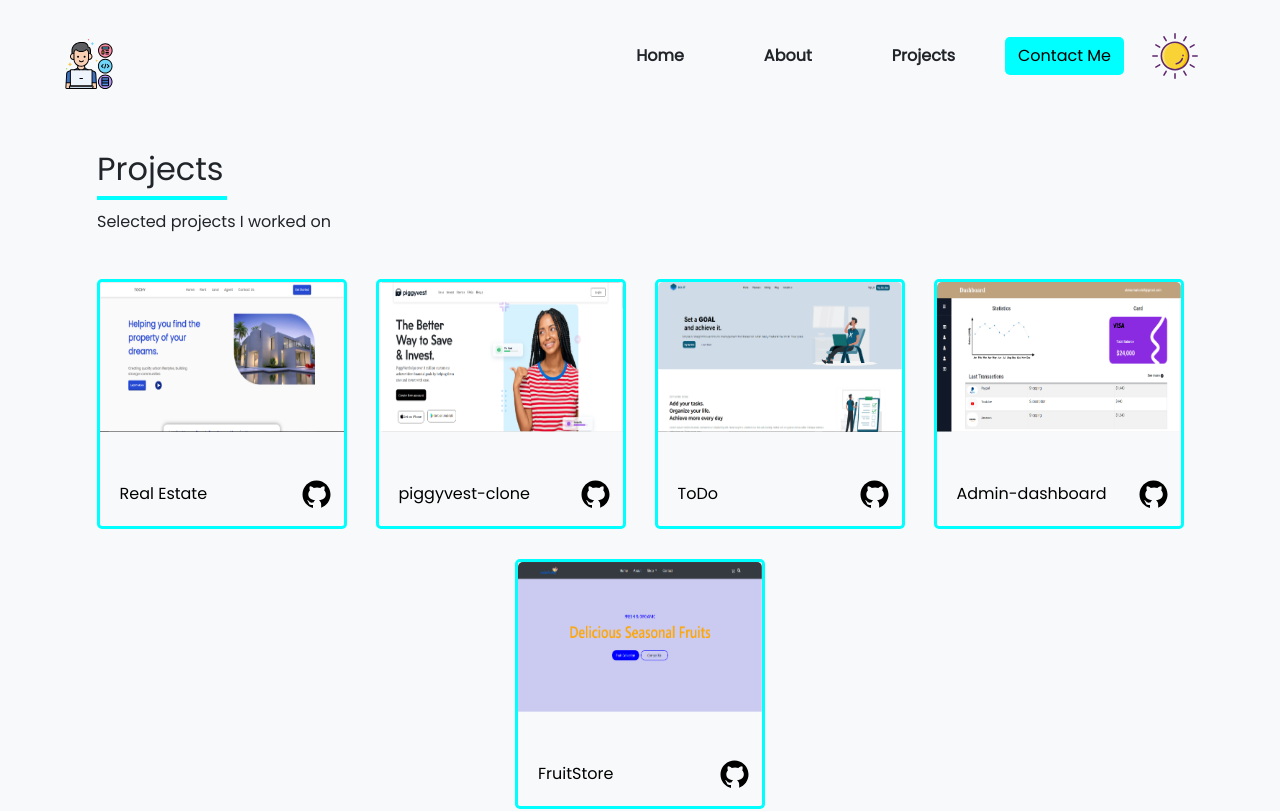
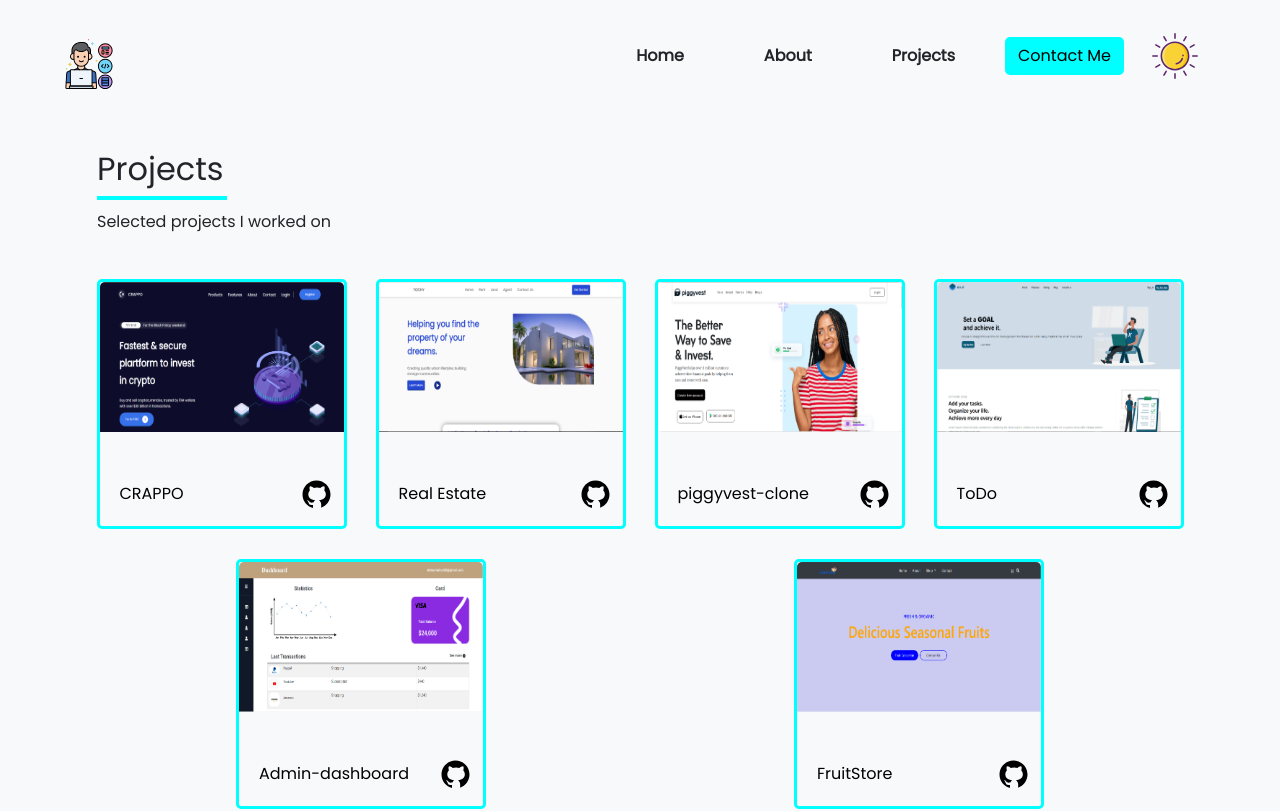
Before and after one commit to Tochy112/My-portfolio-site, a React (Create React App) app: page /Projects in a window 1280 px wide. Shown: the top 811 px of the page. Built offline with nearby package versions, Linux system fonts and the light colour scheme.

Commit message:
updated the project page

```diff
--- a/src/pages/Projects/Project.jsx
+++ b/src/pages/Projects/Project.jsx
@@ -7,6 +7,7 @@ import Piggy from '../../images/piggy-vest.PNG'
 import Jackofruitty from '../../images/jacko_fruitty.PNG'
 import Chart from '../../images/admin-dashboard.PNG'
 import Estate from '../../images/real_estate.PNG'
+import Crappo from '../../images/Crappo.PNG'
 
 const Project = () => {
   return (
@@ -21,6 +22,12 @@ const Project = () => {
 
 
         <div className='project-boxes'>
+            <Box logo={Crappo}
+            name="CRAPPO"
+            link="https://tochy-crypto.netlify.app/"
+            github="https://github.com/Tochy112/cryptopage"
+            />
+
             <Box logo={Estate}
             name="Real Estate"
             link="https://tochy-real-estate.netlify.app"
```
Also changed, not shown: src/images/Crappo.PNG (added).
